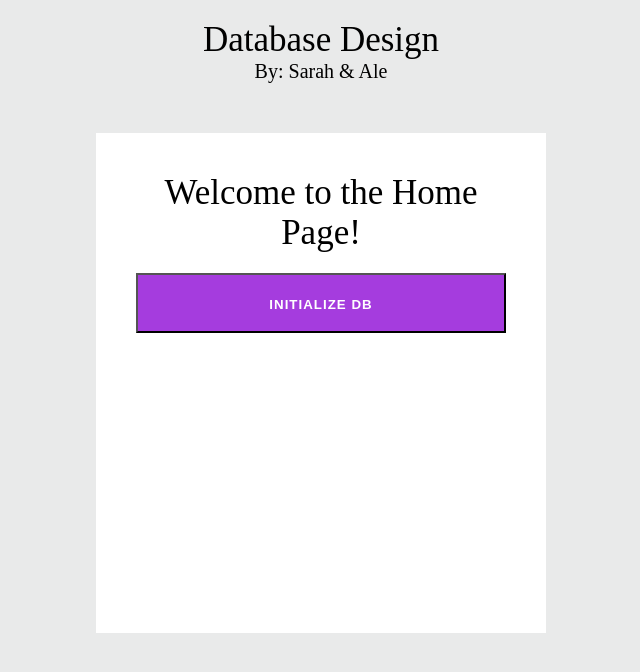
After one commit to sarahnicoleboo/comp440, a PHP site: page /home.php in a window 1280 px wide. The commit adds this page. Shown: the top 672 px of the page, without its empty margins (319-959 px from the left). Run offline with PHP 8.4, Linux system fonts and the light colour scheme; some libraries are stand-ins or nearby versions; some web fonts are replaced.

Commit message:
Homepage addition

```diff
--- /dev/null
+++ b/home.php
@@ -0,0 +1,39 @@
+  <!DOCTYPE html>
+  <html lang="en">
+  <head>
+    <meta charset="UTF-8">
+    <title>Database Design</title>
+    <link rel="stylesheet" href="styles.css">
+    <script src="https://ajax.googleapis.com/ajax/libs/jquery/3.2.1/jquery.min.js"></script>
+    <script>
+        function iButtonClicked()
+    {
+            window.location.href="initDB.php";
+    }
+
+          function init()
+    {
+        initButton.addEventListener("click", iButtonClicked);
+    }
+
+          window.addEventListener("DOMContentLoaded", init);
+    </script>
+  </head>
+  <body>
+  <div class="wrapper">
+    <div class="header">
+      <label class="header-title">Database Design</label>
+      <br />
+      <label class="header-sub">By: Sarah & Ale</label>
+    </div>
+
+    <div class="container">
+      <div class="home-style">
+        <label id="welcome-sign">Welcome to the Home Page!</label>
+        <input type="button" class="btn" id="initButton" value="Initialize DB">
+      </div>
+    </div>
+
+  </div>
+</body>
+  </html>
--- a/login.php
+++ b/login.php
@@ -54,6 +54,7 @@
 	{
 	    print("You have logged in successfully");
 	    $successCheck = true;
+	    header("Location: /home.php");
 	}
 	}
 
--- a/styles.css
+++ b/styles.css
@@ -15,10 +15,18 @@ body{
   padding: 20px;
 }
 .header-title{
+  text-align: center;
   font-size: 35px;
 }
 .header-sub{
+  text-align: center;
   font-size: 20px;
+}
+#welcome-sign{
+  text-align: center;
+  font-size: 35px;
+  padding-bottom: 20px;
+  display: block;
 }
 
 .container{
@@ -47,6 +55,16 @@ body{
   box-sizing: border-box;
   height: auto;
 }
+
+.home-style{
+  background: #ffffff;
+  padding: 40px;
+  width: 100%;
+  box-sizing: border-box;
+  height: 500px;
+  display:  block;
+}
+
 .input-label{
   display:  block;
   margin-bottom: 5px;
@@ -59,7 +77,6 @@ body{
   margin-bottom: 25px;
   border: 2px solid #e9eaea;
   color: #3e3e40;
-  font-size: 14px;
   outline: none;
   transform: all 0.5s ease;
 }
```
Also changed, not shown: registration.php (+8 -0 lines).
